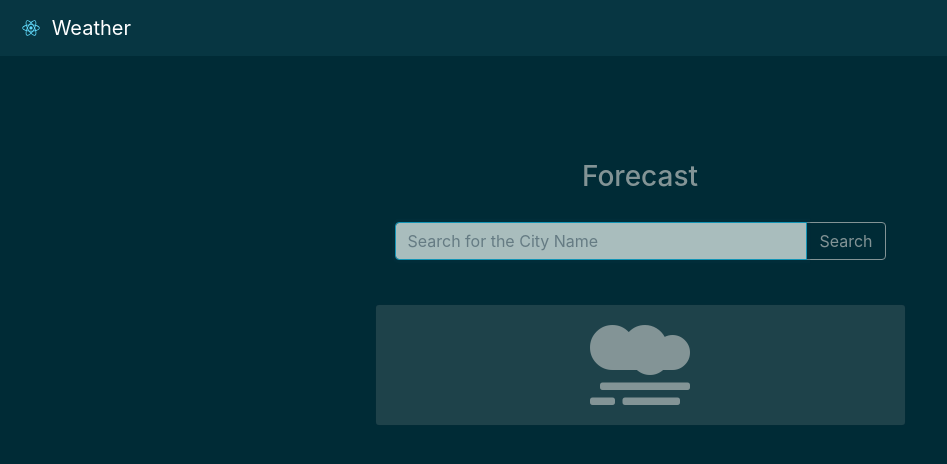
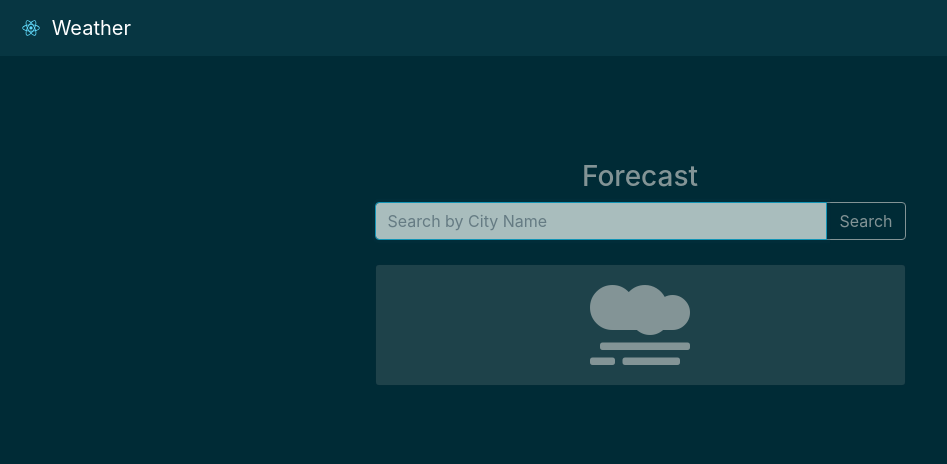
Before and after one commit to isaquielfernandes/react-app-weather, a React (Create React App) app: page / in a window 1280 px wide. Shown: the top 464 px of the page, without its empty margins (0-947 px from the left). Built offline with nearby package versions, Linux system fonts and the light colour scheme.

Commit message:
Update Search.js

```diff
--- a/src/components/Search.js
+++ b/src/components/Search.js
@@ -9,9 +9,19 @@ import {
   Col
 } from "react-bootstrap";
 import { fetchWeatherFromApi } from "../store/actions/forecastActions";
+//import { Link } from "react-router-dom";
 
 const Search = () => {
   const dispatch = useDispatch();
+
+  /*const [searchTerm, setSearchTerm] = useState('');
+
+  useEffect(() => {
+    if (!searchTerm) {
+      return;
+    }
+
+  }, [searchTerm]);*/
 
   const getWeatherByCityName = (e) => {
     e.preventDefault();
@@ -31,14 +41,14 @@ const Search = () => {
              Forecast
            </h3>
         </Card.Title>
-        <Card.Body className="">
+        <Card.Body className="p-0">
           <Form onSubmit={getWeatherByCityName}>
             <Form.Group>
               <InputGroup className="mb-3">
                 <Form.Control
                   type="text"
                   name="city"
-                  placeholder="Search for the City Name"
+                  placeholder="Search by City Name"
                   autoFocus
                 />
                 <InputGroup.Append>
```
